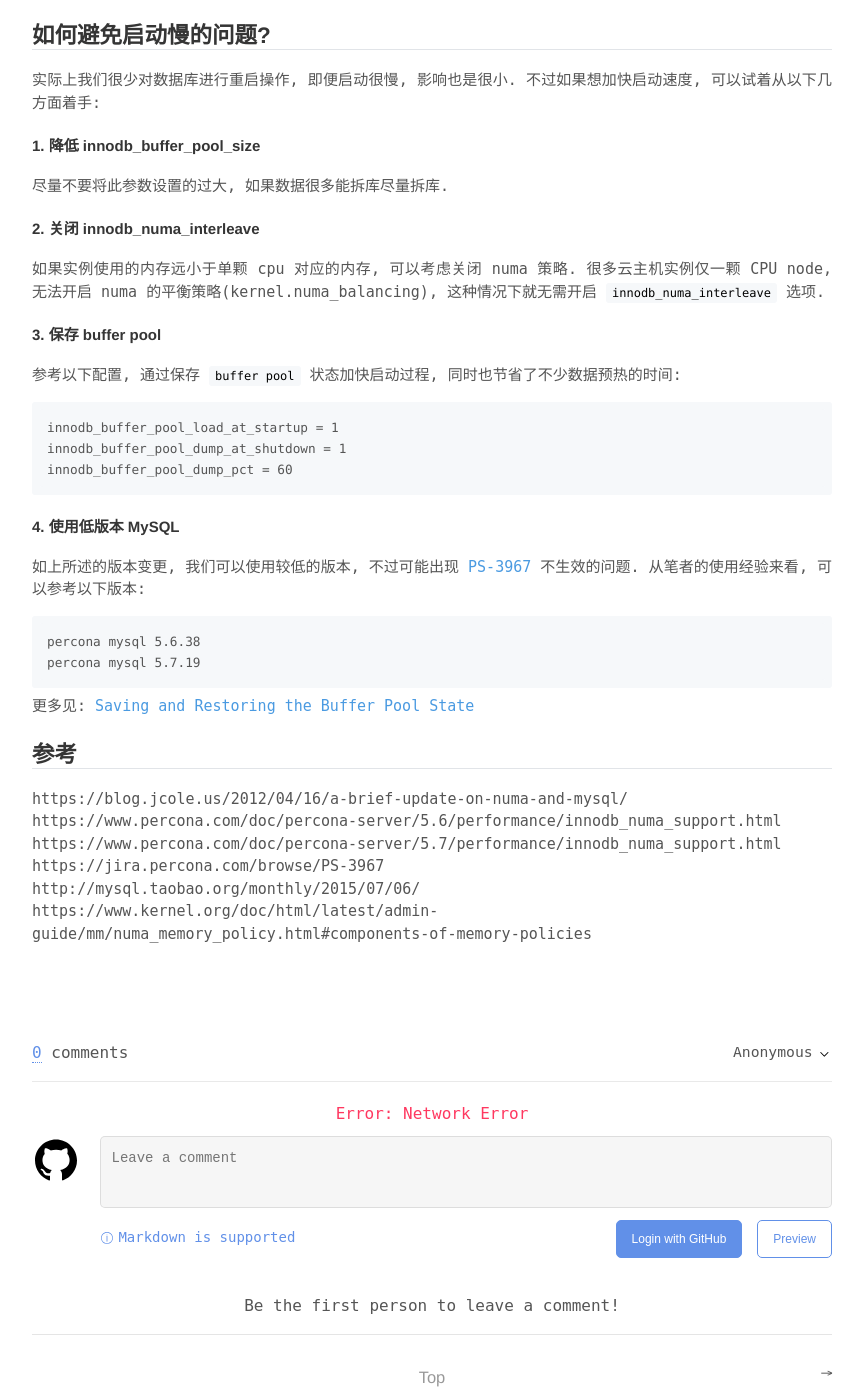
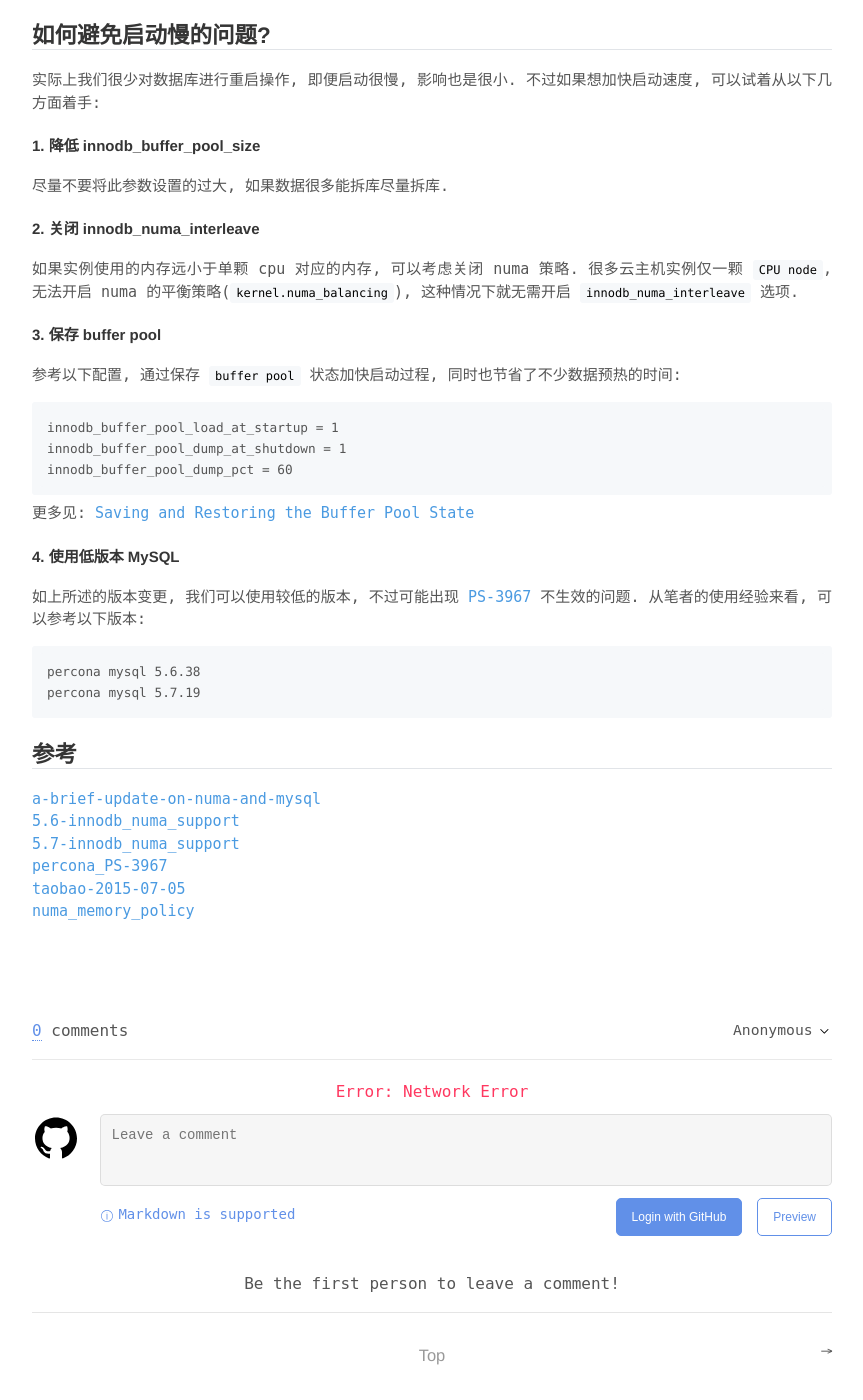
Before and after one commit to arstercz/arstercz.github.io, a Jekyll site: the page built from _posts/2020-07-13-percona-mysql-start-slowly.md, in a window 1280 px wide and 1400 px high, scrolled down 1906 px. Shown: the whole window, without its empty margins (208-1071 px from the left). Built offline with Jekyll 4.4.1, drawn with Linux system fonts in a browser that asks for light colours; comment, search, counter and statistics services are not loaded; some of the changed lines change nothing that is shown; some of the changed text lies outside the part shown.

Commit message:
fix url link and wrong words

````diff
--- a/_posts/2020-07-13-percona-mysql-start-slowly.md
+++ b/_posts/2020-07-13-percona-mysql-start-slowly.md
@@ -6,7 +6,7 @@
 ---
 
 
-最近在使用新版本 Percona 分支的 MySQL 的时候, 发现启动巨慢, 且启动时间随 `innodb_buffer_pool_size` 的大小成正比, 配置的 `innodb_buffer_pool_size` 越大, 启动时间越长, 所耗时间约为 `T = innodb_buffer_pool_size(GB)`, 如下所示, 我们将 `innodb_buffer_pool_size` 配置的足够大, 就会发现实例启动耗时约 `440s`:
+最近在使用新版本 [Percona MySQL](https://www.percona.com/software/mysql-database/percona-server) 的时候, 发现启动巨慢, 且启动时间随 `innodb_buffer_pool_size` 的大小成正比, 配置的 `innodb_buffer_pool_size` 值越大, 启动时间就越长, 所耗时间约为 `T = innodb_buffer_pool_size(GB)`, 如下所示, 我们将 `innodb_buffer_pool_size` 配置的足够大, 就会发现实例启动耗时约 `440s`:
 
 ```
 Jul  7 12:00:44 mysqld-3301[95109]: InnoDB: Initializing buffer pool, total size = 432G, instances = 24, chunk size = 256M
@@ -46,7 +46,7 @@
 
  ```
 
- 新版本的选项 `innodb_numa_interleave` 即可设置 MySQL 在启动的时候将 NUMA 内存策略从默认的 `MPOL_DEFAULT` 策略修改为 `MPOL_INTERLEAVE` 交互模式, 更多策略见 [numa_memory_policy](https://www.kernel.org/doc/html/latest/admin-guide/mm/numa_memory_policy.html#components-of-memory-policies). 通过 `INTERLEAVE` 策略完成内存分批后, MySQL 又会将策略修改回默认的 `DEFAULT` 策略, 如下官方说明:
+ 新版本的选项 `innodb_numa_interleave` 即可设置 MySQL 在启动的时候将 NUMA 内存策略从默认的 `MPOL_DEFAULT` 策略修改为 `MPOL_INTERLEAVE` 交互模式, 更多策略见 [numa_memory_policy](https://www.kernel.org/doc/html/latest/admin-guide/mm/numa_memory_policy.html#components-of-memory-policies). 通过 `INTERLEAVE` 策略完成内存分配后, MySQL 又会将策略修改回默认的 `DEFAULT` 策略, 如下官方说明:
 
  ```
  Enables the NUMA interleave memory policy for allocation of the InnoDB buffer pool.
@@ -57,7 +57,7 @@
 
 ## 为什么启动很慢?
 
-在 [percona-PS-3967](https://jira.percona.com/browse/PS-3967) 的问题中, 自动 Oracle 官方引入 `innodb_numa_interleave` 功能后, Percona 版本之前的 `NUMA` 策略并没有生效, 为了解决这个问题, Percona 版本从以下版本开始在启用 `NUMA INTERLEAVE` 策略的时候一并通过 `mmap` 的 `MAP_POPULATE` 标记预先分配 `innodb_buffer_pool_size` 指定的内存:
+在 [percona-PS-3967](https://jira.percona.com/browse/PS-3967) 的问题中, 自从 Oracle 官方引入 `innodb_numa_interleave` 功能后, Percona 版本之前的 `NUMA` 策略并没有生效, 为了解决这个问题, Percona 从以下版本开始在启用 `NUMA INTERLEAVE` 策略的时候一并通过 `mmap` 的 `MAP_POPULATE` 标记预先分配 `innodb_buffer_pool_size` 指定的内存:
 
 | 主版本 | 生效版本 |
 | :-: | :-: |
@@ -84,7 +84,7 @@
 
 #### 2. 关闭  innodb_numa_interleave
 
-如果实例使用的内存远小于单颗 cpu 对应的内存, 可以考虑关闭 numa 策略. 很多云主机实例仅一颗 CPU node, 无法开启 numa 的平衡策略(kernel.numa_balancing), 这种情况下就无需开启 `innodb_numa_interleave` 选项.
+如果实例使用的内存远小于单颗 cpu 对应的内存, 可以考虑关闭 numa 策略. 很多云主机实例仅一颗 `CPU node`, 无法开启 numa 的平衡策略(`kernel.numa_balancing`), 这种情况下就无需开启 `innodb_numa_interleave` 选项.
 
 #### 3. 保存 buffer pool
 
@@ -96,6 +96,8 @@
 innodb_buffer_pool_dump_pct = 60
 ```
 
+更多见: [Saving and Restoring the Buffer Pool State](https://dev.mysql.com/doc/refman/5.7/en/innodb-preload-buffer-pool.html)
+
 #### 4. 使用低版本 MySQL
 
 如上所述的版本变更, 我们可以使用较低的版本, 不过可能出现 [PS-3967](https://jira.percona.com/browse/PS-3967) 不生效的问题. 从笔者的使用经验来看, 可以参考以下版本:
@@ -105,13 +107,11 @@
 percona mysql 5.7.19
 ```
 
-更多见: [Saving and Restoring the Buffer Pool State](https://dev.mysql.com/doc/refman/5.7/en/innodb-preload-buffer-pool.html)
-
 ## 参考
 
-https://blog.jcole.us/2012/04/16/a-brief-update-on-numa-and-mysql/
-https://www.percona.com/doc/percona-server/5.6/performance/innodb_numa_support.html
-https://www.percona.com/doc/percona-server/5.7/performance/innodb_numa_support.html
-https://jira.percona.com/browse/PS-3967
-http://mysql.taobao.org/monthly/2015/07/06/
-https://www.kernel.org/doc/html/latest/admin-guide/mm/numa_memory_policy.html#components-of-memory-policies
+[a-brief-update-on-numa-and-mysql](https://blog.jcole.us/2012/04/16/a-brief-update-on-numa-and-mysql/)
+[5.6-innodb_numa_support](https://www.percona.com/doc/percona-server/5.6/performance/innodb_numa_support.html)
+[5.7-innodb_numa_support](https://www.percona.com/doc/percona-server/5.7/performance/innodb_numa_support.html)
+[percona_PS-3967](https://jira.percona.com/browse/PS-3967)
+[taobao-2015-07-05](http://mysql.taobao.org/monthly/2015/07/06/)
+[numa_memory_policy](https://www.kernel.org/doc/html/latest/admin-guide/mm/numa_memory_policy.html#components-of-memory-policies)
````
